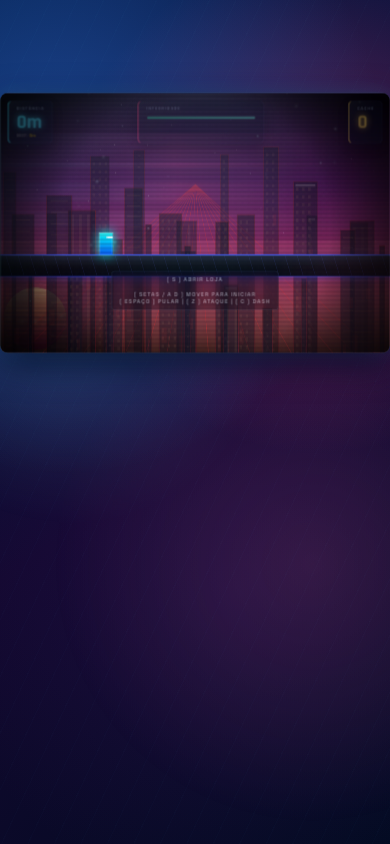
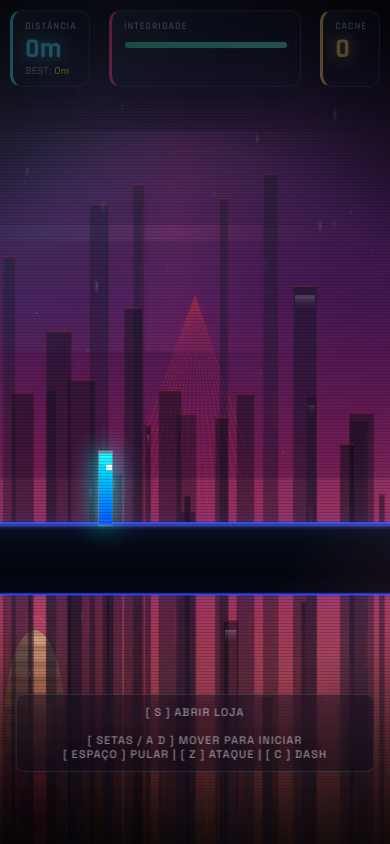
Before and after one commit to NicolasBarrosQA/aetheris-permadeath-record, a plain HTML site: page public/index.html in a window 390 px wide. Drawn offline with Linux system fonts and the light colour scheme; animation ran at ten frames a second.

Commit message:
perf: smooth startup and make fullscreen responsive

```diff
--- a/src/core/engine.js
+++ b/src/core/engine.js
@@ -63,6 +63,10 @@ export function initGame() {
     state.camera.x = 0;
     state.camera.y = 0;
     state.camera.shake = 0;
+    state.performance.lastTs = 0;
+    state.performance.avgFrameMs = 16.67;
+    state.performance.quality = 0.88;
+    state.performance.warmupFrames = 210;
     storage.initialHighScore = storage.highScore;
     // oculta overlay e loja, mostra dica inicial
     state.overlay.style.display = 'none';
@@ -99,6 +103,7 @@ function startGameRun() {
  * @returns {{sx:number, sy:number}} Valores de deslocamento da câmera
  */
 function updateGame() {
+    const quality = state.performance.quality || 1;
     // Ajuste de dificuldade de acordo com a distância. Os parâmetros
     // vivem em BALANCE.difficulty para evitar números mágicos.
     state.game.difficulty = BALANCE.difficulty.base +
@@ -193,9 +198,12 @@ function updateGame() {
         state.rainState.active = !state.rainState.active;
         worldgen.resetRainTimer();
     }
-    const rainCount = state.rainState.active ? 220 : 0;
+    const rainCount = state.rainState.active ? Math.floor(130 + quality * 90) : 0;
     if (state.rainState.active) {
-        while (state.rainDrops.length < rainCount) worldgen.spawnRainDrop(false);
+        const needed = rainCount - state.rainDrops.length;
+        const burst = Math.max(4, Math.floor(10 + quality * 8));
+        const spawnNow = Math.min(Math.max(0, needed), burst);
+        for (let i = 0; i < spawnNow; i++) worldgen.spawnRainDrop(false);
     }
     for (let i = state.rainDrops.length - 1; i >= 0; i--) {
         const r = state.rainDrops[i];
@@ -235,14 +243,14 @@ function updateGame() {
  */
 function drawGame({ sx, sy }) {
     const ctx = state.ctx;
+    const quality = state.performance?.quality || 1;
     // Aplica transformação para corrigir resolução em telas de alta
     // densidade. O escalonamento da cena em si é feito via CSS no
     // contêiner; aqui multiplicamos apenas pelo devicePixelRatio.
-    if (state.view && state.view.dpr) {
-        ctx.setTransform(state.view.dpr, 0, 0, state.view.dpr, 0, 0);
-    } else {
-        ctx.setTransform(1, 0, 0, 1, 0, 0);
-    }
+    const dpr = state.view?.dpr || 1;
+    const scaleX = state.view?.scaleX || 1;
+    const scaleY = state.view?.scaleY || 1;
+    ctx.setTransform(dpr * scaleX, 0, 0, dpr * scaleY, 0, 0);
     // fundo (céu, sol/lua, estrelas, grade)
     background.drawBackground();
     // camadas de prédios
@@ -266,6 +274,7 @@ function drawGame({ sx, sy }) {
     ctx.save();
     ctx.translate(-state.camera.x + sx, -state.camera.y + sy);
     // plataformas
+    const platformDetailStep = quality < 0.74 ? 56 : (quality < 0.9 ? 40 : 28);
     state.platforms.forEach(p => {
         const hue = (p.colorHue + state.game.frames) % 360;
         const neonColor = `hsl(${hue}, 100%, 58%)`;
@@ -278,6 +287,7 @@ function drawGame({ sx, sy }) {
         ctx.fillStyle = bodyGrad;
         ctx.fillRect(p.x, p.y, p.w, p.h);
 
+        if (quality >= 0.72) {
             const topGlow = ctx.createLinearGradient(p.x, p.y, p.x, p.y + 5);
             topGlow.addColorStop(0, `hsla(${hue}, 100%, 72%, ${0.78 + pulse * 0.12})`);
             topGlow.addColorStop(1, 'rgba(0, 0, 0, 0)');
@@ -290,32 +300,39 @@ function drawGame({ sx, sy }) {
             ctx.shadowColor = `hsla(${hue}, 100%, 62%, ${0.6 + pulse * 0.2})`;
             ctx.strokeRect(p.x, p.y, p.w, p.h);
             ctx.shadowBlur = 0;
+        }
 
+        if (quality >= 0.78) {
             ctx.beginPath();
             ctx.strokeStyle = `hsla(${hue}, 100%, 66%, 0.18)`;
             ctx.lineWidth = 1;
-        for (let gx = 0; gx < p.w; gx += 28) {
+            for (let gx = 0; gx < p.w; gx += platformDetailStep) {
                 ctx.moveTo(p.x + gx, p.y + 2);
-            ctx.lineTo(p.x + gx + 14, p.y + p.h - 2);
+                ctx.lineTo(p.x + gx + (platformDetailStep * 0.5), p.y + p.h - 2);
             }
             ctx.stroke();
+        }
 
+        if (quality >= 0.84) {
             const capGrad = ctx.createLinearGradient(p.x, p.y, p.x, p.y + p.h);
             capGrad.addColorStop(0, 'rgba(255, 255, 255, 0.1)');
             capGrad.addColorStop(0.55, 'rgba(255, 255, 255, 0.02)');
             capGrad.addColorStop(1, 'rgba(0, 0, 0, 0)');
             ctx.fillStyle = capGrad;
             ctx.fillRect(p.x, p.y, p.w, p.h);
+        }
 
         ctx.fillStyle = 'rgba(0, 0, 0, 0.28)';
         ctx.fillRect(p.x, p.y + p.h - 4, p.w, 4);
 
         // reflexo molhado
+        if (quality >= 0.8) {
             let refl = ctx.createLinearGradient(p.x, p.y + p.h, p.x, p.y + p.h + 28);
             refl.addColorStop(0, `hsla(${hue}, 100%, 58%, 0.22)`);
             refl.addColorStop(1, 'rgba(0,0,0,0)');
             ctx.fillStyle = refl;
             ctx.fillRect(p.x, p.y + p.h, p.w, 28);
+        }
         if (p.spikeInfo) {
             let sg = ctx.createLinearGradient(p.spikeInfo.x, p.y - 14, p.spikeInfo.x, p.y + 4);
             sg.addColorStop(0, '#ff7b9f');
@@ -445,7 +462,9 @@ function drawGame({ sx, sy }) {
         ctx.fillText(t.txt, t.x, t.y);
     });
     ctx.restore();
+    if (quality >= 0.76) {
         drawScreenPostFX();
+    }
 }
 
 function drawScreenPostFX() {
@@ -513,8 +532,30 @@ function drawScreenPostFX() {
  * Laço principal do jogo. Incrementa o contador de frames, chama update
  * e draw, e agenda o próximo quadro via requestAnimationFrame.
  */
-export function loopGame() {
+export function loopGame(ts = performance.now()) {
     if (!state.game.running) return;
+    const perf = state.performance;
+    if (!perf.lastTs) perf.lastTs = ts;
+    let frameMs = ts - perf.lastTs;
+    perf.lastTs = ts;
+    if (!Number.isFinite(frameMs) || frameMs <= 0) frameMs = 16.67;
+    frameMs = Math.min(frameMs, 50);
+    perf.avgFrameMs = (perf.avgFrameMs * 0.9) + (frameMs * 0.1);
+
+    // Ajuste dinâmico para suavizar início e manter estabilidade.
+    if (perf.warmupFrames > 0) {
+        perf.warmupFrames--;
+        const warmupTarget = perf.warmupFrames > 140 ? 0.72 : (perf.warmupFrames > 70 ? 0.82 : 0.9);
+        perf.quality += (warmupTarget - perf.quality) * 0.08;
+    } else {
+        let targetQuality = 1;
+        if (perf.avgFrameMs > 23) targetQuality = 0.66;
+        else if (perf.avgFrameMs > 20) targetQuality = 0.76;
+        else if (perf.avgFrameMs > 17.7) targetQuality = 0.88;
+        perf.quality += (targetQuality - perf.quality) * 0.05;
+    }
+    if (perf.quality < 0.62) perf.quality = 0.62;
+    if (perf.quality > 1) perf.quality = 1;
     // contador de quadros global para animações e efeitos
     state.game.frames++;
     // incrementa frames de corrida apenas quando a corrida está ativa
--- a/src/core/state.js
+++ b/src/core/state.js
@@ -52,11 +52,19 @@ const state = {
     // devicePixelRatio para evitar blur em telas de alta densidade.
     view: {
         scale: 1,
+        scaleX: 1,
+        scaleY: 1,
         offsetX: 0,
         offsetY: 0,
         dpr: 1,
         width: 0,
         height: 0
+    },
+    performance: {
+        lastTs: 0,
+        avgFrameMs: 16.67,
+        quality: 1,
+        warmupFrames: 180
     },
 
     // Mapeamento de teclas; manipulado em main.js
--- a/src/main.js
+++ b/src/main.js
@@ -51,45 +51,40 @@ function resizeCanvas() {
     const dpr = window.devicePixelRatio || 1;
     const vw = window.innerWidth;
     const vh = window.innerHeight;
-    const scale = Math.min(vw / VIRTUAL_WIDTH, vh / VIRTUAL_HEIGHT);
-    const scaledW = VIRTUAL_WIDTH * scale;
-    const scaledH = VIRTUAL_HEIGHT * scale;
-    const offsetX = (vw - scaledW) / 2;
-    let offsetY = (vh - scaledH) / 2;
-    const isPortrait = vh > vw;
-    if (isPortrait) {
-        const preferredTop = Math.max(10, vh * 0.11);
-        offsetY = preferredTop;
-        if ((offsetY + scaledH) > (vh - 10)) {
-            offsetY = Math.max(10, vh - scaledH - 10);
-        }
-    }
+    const scaleX = vw / VIRTUAL_WIDTH;
+    const scaleY = vh / VIRTUAL_HEIGHT;
+    const scale = Math.min(scaleX, scaleY);
 
     state.view.scale = scale;
-    state.view.offsetX = offsetX;
-    state.view.offsetY = offsetY;
+    state.view.scaleX = scaleX;
+    state.view.scaleY = scaleY;
+    state.view.offsetX = 0;
+    state.view.offsetY = 0;
     state.view.dpr = dpr;
-    state.view.width = scaledW;
-    state.view.height = scaledH;
+    state.view.width = vw;
+    state.view.height = vh;
 
-    state.canvas.width = Math.round(VIRTUAL_WIDTH * dpr);
-    state.canvas.height = Math.round(VIRTUAL_HEIGHT * dpr);
-    state.canvas.style.width = `${VIRTUAL_WIDTH}px`;
-    state.canvas.style.height = `${VIRTUAL_HEIGHT}px`;
+    state.canvas.width = Math.round(vw * dpr);
+    state.canvas.height = Math.round(vh * dpr);
+    state.canvas.style.width = `${vw}px`;
+    state.canvas.style.height = `${vh}px`;
 
-    state.container.style.position = 'absolute';
+    state.container.style.position = 'fixed';
     state.container.style.left = '0px';
     state.container.style.top = '0px';
-    state.container.style.width = `${VIRTUAL_WIDTH}px`;
-    state.container.style.height = `${VIRTUAL_HEIGHT}px`;
-    state.container.style.transformOrigin = 'top left';
-    state.container.style.transform = `translate(${offsetX}px, ${offsetY}px) scale(${scale})`;
+    state.container.style.width = `${vw}px`;
+    state.container.style.height = `${vh}px`;
+    state.container.style.transform = 'none';
 }
 
 function bootstrap() {
     state.container = getRequiredElement('game-container');
     state.canvas = getRequiredElement('gameCanvas');
-    state.ctx = state.canvas.getContext('2d');
+    state.ctx = state.canvas.getContext('2d', {
+        alpha: false,
+        desynchronized: true
+    }) || state.canvas.getContext('2d');
+    state.ctx.imageSmoothingEnabled = true;
     state.overlay = getRequiredElement('overlay-screen');
     state.overlayTitle = getRequiredElement('overlay-title');
     state.overlayMsg = getRequiredElement('overlay-msg');
--- a/src/systems/background.js
+++ b/src/systems/background.js
@@ -9,10 +9,12 @@ import { BUILDING_BASE, VIRTUAL_HEIGHT, VIRTUAL_WIDTH } from '../config.js';
 const HORIZON_Y = 380;
 
 function drawAtmosphereBands(ctx, isSun) {
+    const quality = state.performance?.quality || 1;
     const t = state.game.frames * 0.006;
     const bandAlpha = isSun ? 0.12 : 0.07;
+    const bandCount = quality < 0.82 ? 2 : 4;
 
-    for (let i = 0; i < 4; i++) {
+    for (let i = 0; i < bandCount; i++) {
         const y = 90 + (i * 62) + Math.sin(t + (i * 1.9)) * 10;
         const h = 78 + (i * 12);
         const grad = ctx.createLinearGradient(0, y, VIRTUAL_WIDTH, y + h);
@@ -120,6 +122,7 @@ function drawSkyGrid(ctx) {
 
 export function drawBackground() {
     const ctx = state.ctx;
+    const quality = state.performance?.quality || 1;
     const cycleProg = state.game.time || 0;
     const isSun = cycleProg < 0.5;
     const phase = isSun ? (cycleProg / 0.5) : ((cycleProg - 0.5) / 0.5);
@@ -145,17 +148,19 @@ export function drawBackground() {
     drawCelestialBody(ctx, isSun, phase, celestialX, celestialY);
 
     const starOpacity = isSun ? 0.28 : 0.95;
-    state.stars.forEach(star => {
+    const starStep = quality < 0.8 ? 2 : 1;
+    for (let idx = 0; idx < state.stars.length; idx += starStep) {
+        const star = state.stars[idx];
         const pulse = Math.abs(Math.sin((state.game.frames * 0.045) + star.blink));
         ctx.globalAlpha = pulse * starOpacity;
         ctx.fillStyle = '#f3fbff';
         ctx.fillRect(star.x, star.y, star.size + 0.25, star.size + 0.25);
-        if (star.size > 1.1) {
+        if (quality >= 0.92 && star.size > 1.1) {
             ctx.globalAlpha = pulse * starOpacity * 0.25;
             ctx.fillRect(star.x - 2, star.y, star.size + 4, 0.8);
             ctx.fillRect(star.x, star.y - 2, 0.8, star.size + 4);
         }
-    });
+    }
     ctx.globalAlpha = 1;
 
     const haze = ctx.createLinearGradient(0, HORIZON_Y - 40, 0, VIRTUAL_HEIGHT);
@@ -169,6 +174,7 @@ export function drawBackground() {
 
 export function drawLayer(layer, camX) {
     const ctx = state.ctx;
+    const quality = state.performance?.quality || 1;
     const hueBase = (state.game.dist / 100) % 360;
 
     layer.forEach(building => {
@@ -199,6 +205,7 @@ export function drawLayer(layer, camX) {
         ctx.strokeRect(x + 1, building.y + 0.5, building.w - 2, building.h - 1);
         ctx.shadowBlur = 0;
 
+        if (quality >= 0.82) {
             ctx.fillStyle = windows;
             ctx.globalAlpha = (0.28 * building.opacity) + 0.22;
             if (building.pattern === 'grid') {
@@ -218,6 +225,7 @@ export function drawLayer(layer, camX) {
             } else {
                 for (let wy = building.y + 12; wy < building.y + building.h - 16; wy += 26) {
                     ctx.fillRect(x + 10, wy, building.w - 20, 3);
+                }
             }
         }
 
@@ -250,11 +258,14 @@ export function drawLayer(layer, camX) {
 
 export function drawRainBackground() {
     const ctx = state.ctx;
+    const quality = state.performance?.quality || 1;
+    const stride = quality < 0.84 ? 2 : 1;
     ctx.save();
     ctx.globalCompositeOperation = 'screen';
     ctx.lineWidth = 1.1;
 
-    state.rainDrops.forEach(drop => {
+    for (let i = 0; i < state.rainDrops.length; i += stride) {
+        const drop = state.rainDrops[i];
         ctx.strokeStyle = `rgba(80, 185, 255, ${drop.alpha * 0.7})`;
         ctx.beginPath();
         ctx.moveTo(drop.x, drop.y);
@@ -265,7 +276,7 @@ export function drawRainBackground() {
         ctx.fillStyle = 'rgba(120, 220, 255, 1)';
         ctx.fillRect(drop.x - 0.5, drop.y - 1, 1.2, 2);
         ctx.globalAlpha = 1;
-    });
+    }
 
     state.rainSplashes.forEach(splash => {
         const life = splash.life / splash.maxLife;
--- a/src/systems/particles.js
+++ b/src/systems/particles.js
@@ -16,7 +16,9 @@ import state from '../core/state.js';
  * @param {number} type Tipo de emissão (1 = pequenas, 2 = grandes)
  */
 export function spawnParticles(x, y, n, c, type) {
-    for (let i = 0; i < n; i++) {
+    const quality = state.performance?.quality || 1;
+    const total = Math.max(1, Math.round(n * (0.72 + quality * 0.28)));
+    for (let i = 0; i < total; i++) {
         const heavy = type === 2;
         state.particles.push({
             x,
--- a/src/systems/worldgen.js
+++ b/src/systems/worldgen.js
@@ -103,7 +103,9 @@ export function initAtmosphere() {
     state.rainState.active = Math.random() < 0.5;
     resetRainTimer();
     if (state.rainState.active) {
-        for (let i = 0; i < 220; i++) spawnRainDrop(true);
+        const quality = state.performance?.quality || 1;
+        const initialDrops = Math.max(56, Math.floor(96 * quality));
+        for (let i = 0; i < initialDrops; i++) spawnRainDrop(true);
     }
 }
 
--- a/styles/main.css
+++ b/styles/main.css
@@ -18,10 +18,11 @@
 body {
     margin: 0;
     min-height: 100vh;
+    width: 100vw;
+    height: 100vh;
     overflow: hidden;
-    display: flex;
-    justify-content: center;
-    align-items: center;
+    display: block;
+    position: relative;
     user-select: none;
     color: var(--text-main);
     font-family: 'Space Grotesk', 'Segoe UI', sans-serif;
@@ -62,22 +63,24 @@ body::after {
 }
 
 #game-container {
-    position: relative;
-    width: 900px;
-    height: 600px;
-    border-radius: 18px;
+    position: fixed;
+    inset: 0;
+    width: 100vw;
+    height: 100vh;
+    border-radius: 0;
     overflow: hidden;
     background: #000;
-    border: 1px solid rgba(147, 212, 255, 0.24);
+    border: none;
     box-shadow:
-        0 24px 80px rgba(2, 12, 36, 0.82),
-        0 0 45px rgba(92, 196, 255, 0.2),
+        0 0 45px rgba(92, 196, 255, 0.12),
         inset 0 0 55px rgba(255, 255, 255, 0.03);
     z-index: 1;
 }
 
 canvas {
     display: block;
+    width: 100%;
+    height: 100%;
 }
 
 #frame-glow {
@@ -85,7 +88,7 @@ canvas {
     inset: -1px;
     z-index: 2;
     pointer-events: none;
-    border-radius: 18px;
+    border-radius: 0;
     background:
         linear-gradient(120deg, rgba(97, 221, 255, 0.2), transparent 30%, transparent 70%, rgba(255, 123, 172, 0.22)),
         radial-gradient(circle at 50% -10%, rgba(142, 232, 255, 0.2), transparent 55%);
@@ -441,3 +444,48 @@ h1 {
         transform: translate3d(0, -10px, 0);
     }
 }
+
+@media (max-width: 900px), (max-height: 640px) {
+    #ui-layer {
+        top: 10px;
+        left: 10px;
+        right: 10px;
+        gap: 8px;
+    }
+
+    .stat-box {
+        min-height: 70px;
+        padding: 9px 12px;
+    }
+
+    .stat-label {
+        font-size: 10px;
+        letter-spacing: 1px;
+    }
+
+    .stat-val {
+        font-size: clamp(24px, 7vw, 34px);
+    }
+
+    #hp-bar-bg {
+        width: min(42vw, 180px);
+    }
+
+    #overlay-screen {
+        min-width: min(90vw, 360px);
+        padding: 30px 22px;
+    }
+
+    #shop-modal {
+        width: min(96vw, 700px);
+        height: min(84vh, 400px);
+        padding: 16px;
+    }
+
+    #start-hint {
+        bottom: 72px;
+        width: min(92vw, 760px);
+        font-size: 11px;
+        letter-spacing: 1px;
+    }
+}
```
Also changed, not shown: public/index.html (+1 -0 lines). Lines whose indentation alone changed are shown as unchanged.
